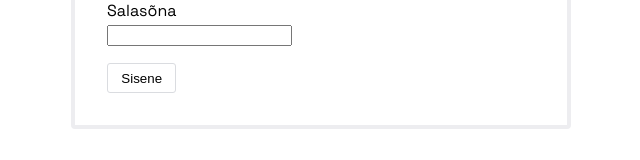
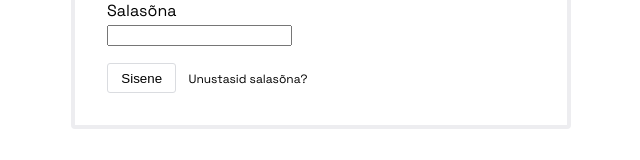
Before and after one commit to takakv/merelaager-adminpanel, a React app: page / in a window 1280 px wide. Shown: the part 317-477 px from the top of the page, without its empty margins (319-959 px from the left). Built offline with nearby package versions, Linux system fonts and the light colour scheme.

Commit message:
Implement password reset

```diff
--- a/src/app.scss
+++ b/src/app.scss
@@ -437,6 +437,17 @@ button,
 
 .c-login-submit {
   margin-top: 1em;
+}
+
+.c-login-reset {
+  font-size: 0.75rem;
+  display: inline-block;
+  margin-left: 1em;
+
+  &:hover {
+    cursor: pointer;
+    text-decoration: underline;
+  }
 }
 
 .admin-page {
--- a/src/components/Common/requestAPI.js
+++ b/src/components/Common/requestAPI.js
@@ -14,14 +14,21 @@ export const promptRequestError = (response) => {
   console.log(response);
 };
 
-export const makePostRequest = async (apiLinkSuffix, content = null) => {
-  const credentials = localStorage.getItem("credentials");
-  const { accessToken } = JSON.parse(credentials);
+export const makePostRequest = async (
+  apiLinkSuffix,
+  content = null,
+  authenticate = true
+) => {
+  let accessToken = null;
 
-  const headers = {
-    Authorization: `Bearer ${accessToken}`,
-  };
+  if (authenticate) {
+    const credentials = localStorage.getItem("credentials");
+    accessToken = JSON.parse(credentials).accessToken;
+  }
 
+  const headers = {};
+
+  if (authenticate) headers.Authorization = `Bearer ${accessToken}`;
   if (content) headers["Content-Type"] = "application/json";
 
   try {
--- a/src/components/Login.js
+++ b/src/components/Login.js
@@ -1,5 +1,6 @@
 import React, { useState } from "react";
 import PropTypes from "prop-types";
+import { makePostRequest } from "./Common/requestAPI";
 
 const apiURL =
   process.env.NODE_ENV === "development"
@@ -28,6 +29,21 @@ const Login = ({ setToken }) => {
     setToken(response);
   };
 
+  const handleReset = async () => {
+    const email = window.prompt("Meiliaadress parooli lähtestamiseks");
+    if (!email) return;
+    const res = await makePostRequest("su/pwd/reset", { email }, false);
+    if (!res.ok) {
+      window.alert("Lähtestamine läks nihu");
+      return;
+    }
+    window.alert("Meil saadetud");
+  };
+
+  const handleResetKey = async ({ key }) => {
+    if (key === "Enter") await handleReset();
+  };
+
   return (
     <div className="c-login-wrapper">
       <h1>Kambüüs</h1>
@@ -47,6 +63,15 @@ const Login = ({ setToken }) => {
         </label>
         <div className="c-login-submit">
           <button type="submit">Sisene</button>
+          <div
+            className="c-login-reset"
+            role="button"
+            onClick={handleReset}
+            tabIndex={0}
+            onKeyPress={handleResetKey}
+          >
+            Unustasid salasõna?
+          </div>
         </div>
       </form>
     </div>
```
